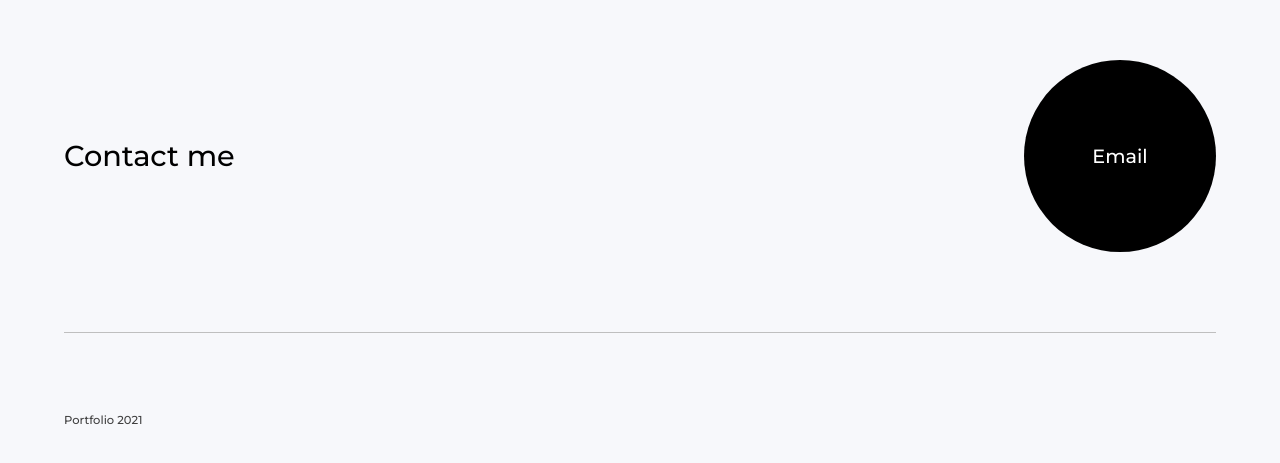
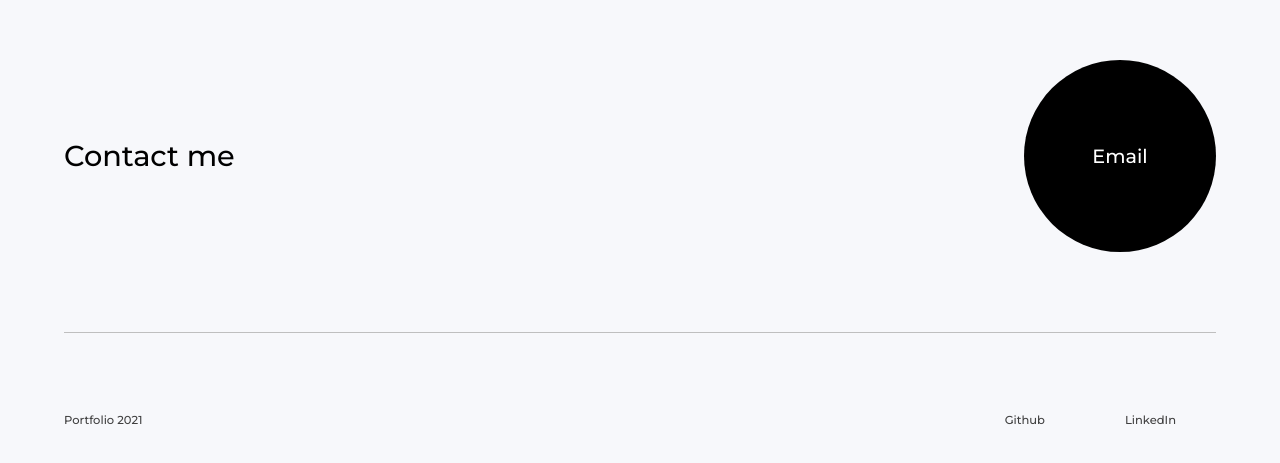
Before and after one commit to The-Sander/Portfolio, a Vue app: page / in a window 1280 px wide. Shown: the part 5638-6101 px from the top of the page. Built offline with nearby package versions, Linux system fonts and the light colour scheme.

Commit message:
added links in footer

```diff
--- a/src/assets/footer.scss
+++ b/src/assets/footer.scss
@@ -37,5 +37,16 @@ footer {
       color: $dark-gray;
       font-size: 0.6em;
     }
+    .link-wrapper {
+      display: flex;
+      align-items: center;
+      justify-content: center;
+      a {
+        margin: 0 $gap-3;
+        padding-top: $gap-6;
+        color: $dark-gray;
+        font-size: 0.6em;
+      }
+    }
   }
 }
--- a/src/components/Footer.vue
+++ b/src/components/Footer.vue
@@ -7,6 +7,20 @@
       </div>
       <div class="bottom">
         <p>Portfolio 2021</p>
+        <div class="link-wrapper">
+          <a
+            href="https://github.com/SanderBackx1"
+            target="_blank"
+            class="footer-link"
+            >Github</a
+          >
+          <a
+            href="https://www.linkedin.com/in/sander-backx-951573193/"
+            target="_blank"
+            class="footer-link"
+            >LinkedIn</a
+          >
+        </div>
       </div>
     </div>
   </footer>
```
Also changed, not shown: README.txt (added).
